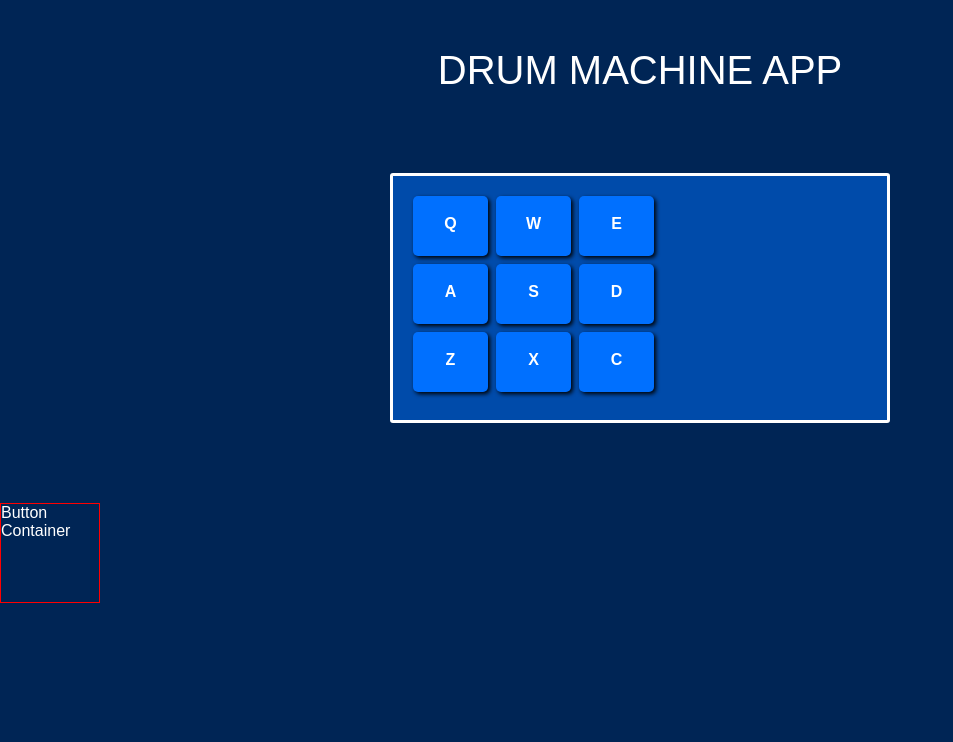
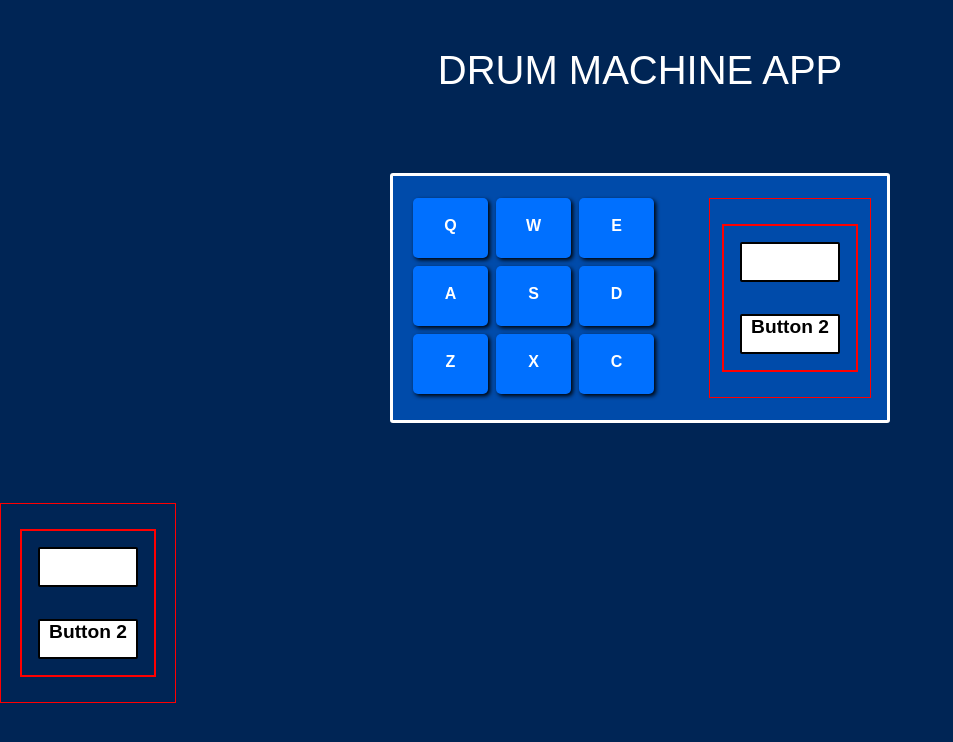
Before and after one commit to DatravousOdds/DrumMachine, a React (Vite) app: page / in a window 1280 px wide. Shown: the top 742 px of the page, without its empty margins (0-953 px from the left). Built offline with nearby package versions, Linux system fonts and the light colour scheme.

Commit message:
component not completed

```diff
--- a/src/Components/Buttons.jsx
+++ b/src/Components/Buttons.jsx
@@ -1,13 +1,52 @@
 const Buttons = () => {
+  const btnStyles = {
+    backgroundColor: "white",
+    color: "black",
+    height: 40,
+    padding: "",
+    margin: "1rem",
+    border: "2px solid black",
+    borderRadius: "2px",
+    cursor: "pointer",
+    fontSize: "1.2rem",
+    fontWeight: "bold",
+    width: 100,
+    textAlign: "center",
+  };
+
+  const smallBtnStyles = {
+    display: "flex",
+    justifyContent: "center",
+    alignItems: "center",
+    flexDirection: "column",
+    margin: "0.25rem",
+    border: "2px solid red",
+  };
+
+  const switchBtn = {
+    display: "flex",
+  };
+
+  const swStyles = {
+    background: "red",
+    width: "20rem",
+
+  }
   return (
     <>
-
-    <div className="btns-container">
-    Button Container
-
-    </div>
+      <div className="btns-container">
+        <div style={smallBtnStyles}>
+          <div style={btnStyles}>
+            <div style={switchBtn}>
+              <div style={swStyles}></div>
+              <div></div>
+            </div>
+          </div>
+          <div style={btnStyles}>Button 2</div>
+        </div>
+      </div>
     </>
-  )
-}
+  );
+};
 
 export default Buttons;
--- a/src/Components/Display.jsx
+++ b/src/Components/Display.jsx
@@ -1,7 +1,10 @@
+import Buttons from './Buttons';
+
 const Display = () => {
   return (
     <>
       <div className="wrapper">
+
         <div className="drumpalette">
           <div className="drumpalette-container">
             <div className="drum-pad">
@@ -32,7 +35,9 @@ const Display = () => {
               <audio></audio>C
             </div>
           </div>
+
         </div>
+        <Buttons/>
       </div>
     </>
   );
--- a/src/styles.scss
+++ b/src/styles.scss
@@ -17,11 +17,19 @@ body {
 
 }
 
+.drumpalette-container {
+  // border: 2px solid red;
+}
+
 main {
 
   .btns-container {
-    width: 100px;
-    height: 100px;
+    width: 11rem;
+    height: 200px;
+    display: flex;
+    justify-content: center;
+    align-items: center;
+    flex-direction: space-between;
     border: 1px solid red;
   }
   header {
@@ -33,9 +41,11 @@ main {
   }
 
   .wrapper {
-  background-color: transparent;
+justify-content: center;
+    align-items: center;
   margin: 5rem auto;
   width: 500px;
+  display: flex;
   height: 250px;
   border-radius: 3px;
   padding: 1rem;
@@ -53,7 +63,14 @@ main {
 
 
 
+      .btn-0 {
+        border: 2px solid red;
+      }
 
+      .small-btn {
+        display: flex;
+        justify-content: center;
+      }
 
 
     }
```
Also changed, not shown: src/Components/DrumMachine.jsx (+7 -8 lines).
